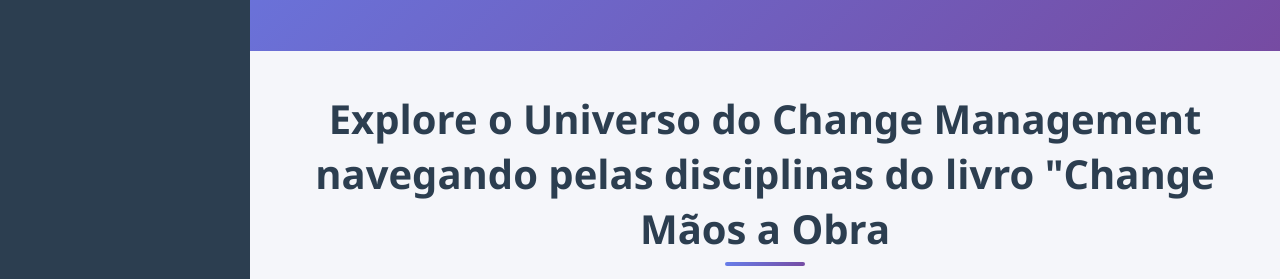
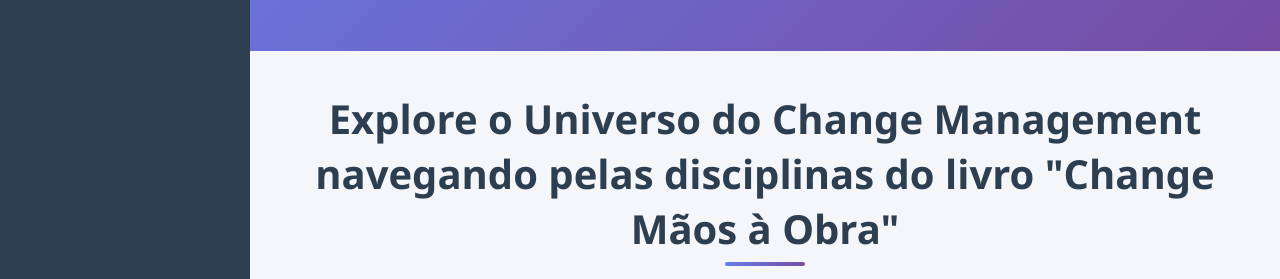
Before and after one commit to barbarapcribeiro/changeapp_login, a plain HTML site: page home.html in a window 1280 px wide. Shown: the part 430-709 px from the top of the page. Drawn offline with Linux system fonts and the light colour scheme; sample sign-in values are in the browser's storage.

Commit message:
Update home.html

```diff
--- a/home.html
+++ b/home.html
@@ -118,7 +118,7 @@
 
                 <!-- Navigation Cards Section -->
                 <section class="navigation-section">
-                    <h2>Explore o Universo do Change Management navegando pelas disciplinas do livro "Change Mãos a Obra</h2>
+                    <h2>Explore o Universo do Change Management navegando pelas disciplinas do livro "Change Mãos à Obra" </h2>
                     <div class="nav-cards-grid">
 
                         <!-- Card 1: Vamos falar de Change -->
```
